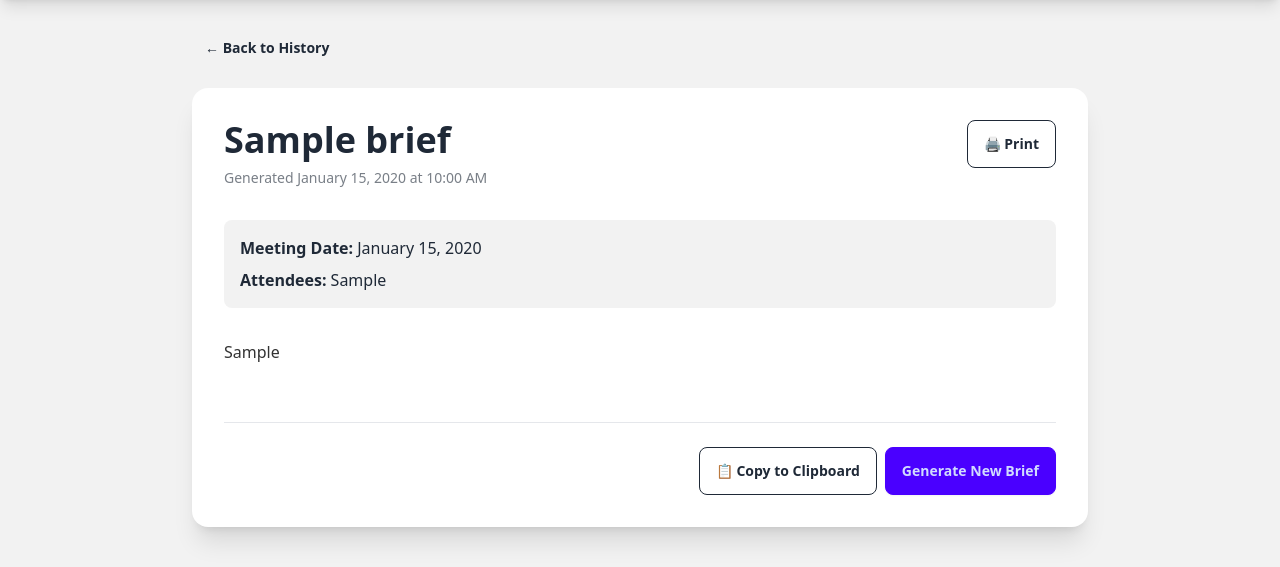
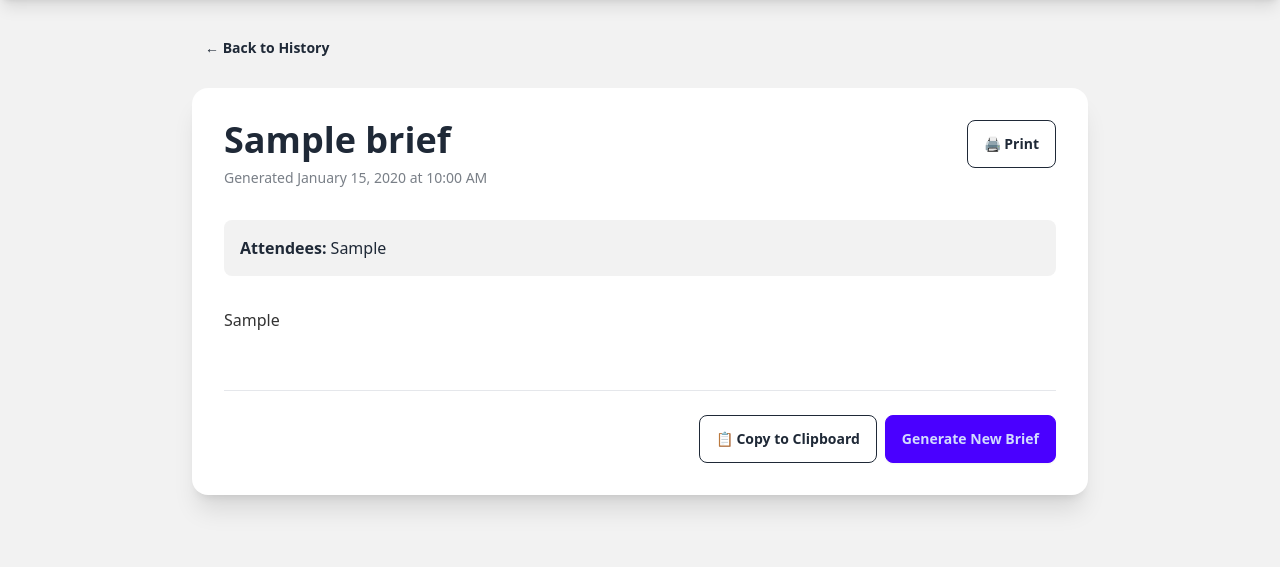
Before and after one commit to nedu-m/presales-intel, a FastAPI app: page /briefs/1 in a window 1280 px wide. Shown: the part 68-635 px from the top of the page. Run offline with FastAPI, Linux system fonts and the light colour scheme; tables that the repository leaves empty hold one stand-in row (values such as "Sample post"); some libraries are stand-ins or nearby versions.

Commit message:
Remove meeting date field - simplify form to company name + attendees only

```diff
--- a/app/routers/briefs.py
+++ b/app/routers/briefs.py
@@ -15,19 +15,10 @@ router = APIRouter(prefix="/briefs", tags=["briefs"])
 async def generate_brief(
     request: Request,
     company_name: str = Form(...),
-    meeting_date: str = Form(None),
     attendees: str = Form(None),
     db: Session = Depends(get_db)
 ):
     """Generate intelligence brief for a meeting"""
-
-    # Parse meeting date if provided
-    parsed_date = None
-    if meeting_date:
-        try:
-            parsed_date = datetime.fromisoformat(meeting_date)
-        except ValueError:
-            pass
 
     # Initialize intelligence service
     intel_service = IntelligenceService()
@@ -36,14 +27,13 @@ async def generate_brief(
         # Generate brief sections
         brief_data = await intel_service.generate_brief(
             company_name=company_name,
-            meeting_date=parsed_date,
             attendees=attendees
         )
 
         # Save to database
         brief = Brief(
             company_name=company_name,
-            meeting_date=parsed_date,
+            meeting_date=None,
             attendees=attendees,
             company_context=brief_data["company_context"],
             attendee_analysis=brief_data.get("attendee_analysis"),
--- a/app/services/intelligence.py
+++ b/app/services/intelligence.py
@@ -22,7 +22,6 @@ class IntelligenceService:
     async def generate_brief(
         self,
         company_name: str,
-        meeting_date: Optional[datetime] = None,
         attendees: Optional[str] = None
     ) -> Dict[str, str]:
         """
@@ -39,8 +38,6 @@ class IntelligenceService:
 
         # Build context for the prompt
         context = f"Company: {company_name}\n"
-        if meeting_date:
-            context += f"Meeting Date: {meeting_date.strftime('%Y-%m-%d')}\n"
         if attendees:
             context += f"Attendees: {attendees}\n"
 
--- a/app/templates/brief_detail.html
+++ b/app/templates/brief_detail.html
@@ -28,14 +28,9 @@
             </div>
 
             <!-- Meeting Info -->
-            {% if brief.meeting_date or brief.attendees %}
+            {% if brief.attendees %}
             <div class="bg-base-200 p-4 rounded-lg mb-6">
-                {% if brief.meeting_date %}
-                <p class="mb-2"><strong>Meeting Date:</strong> {{ brief.meeting_date.strftime('%B %d, %Y') }}</p>
-                {% endif %}
-                {% if brief.attendees %}
                 <p><strong>Attendees:</strong> {{ brief.attendees }}</p>
-                {% endif %}
             </div>
             {% endif %}
 
--- a/app/templates/components/brief_result.html
+++ b/app/templates/components/brief_result.html
@@ -6,12 +6,6 @@
                 🖨️ Print
             </button>
         </div>
-
-        {% if brief.meeting_date %}
-        <div class="badge badge-primary mb-4">
-            Meeting: {{ brief.meeting_date.strftime('%B %d, %Y') }}
-        </div>
-        {% endif %}
 
         <!-- Full Brief Content -->
         <div class="markdown-content prose max-w-none">
--- a/app/templates/history.html
+++ b/app/templates/history.html
@@ -17,11 +17,6 @@
                         <p class="text-sm text-base-content/60 mt-1">
                             Generated {{ brief.created_at.strftime('%B %d, %Y at %I:%M %p') }}
                         </p>
-                        {% if brief.meeting_date %}
-                        <div class="badge badge-outline mt-2">
-                            Meeting: {{ brief.meeting_date.strftime('%B %d, %Y') }}
-                        </div>
-                        {% endif %}
                     </div>
                     <a href="/briefs/{{ brief.id }}" class="btn btn-primary btn-sm">
                         View Brief →
```
Also changed, not shown: app/templates/index.html (+0 -12 lines).
